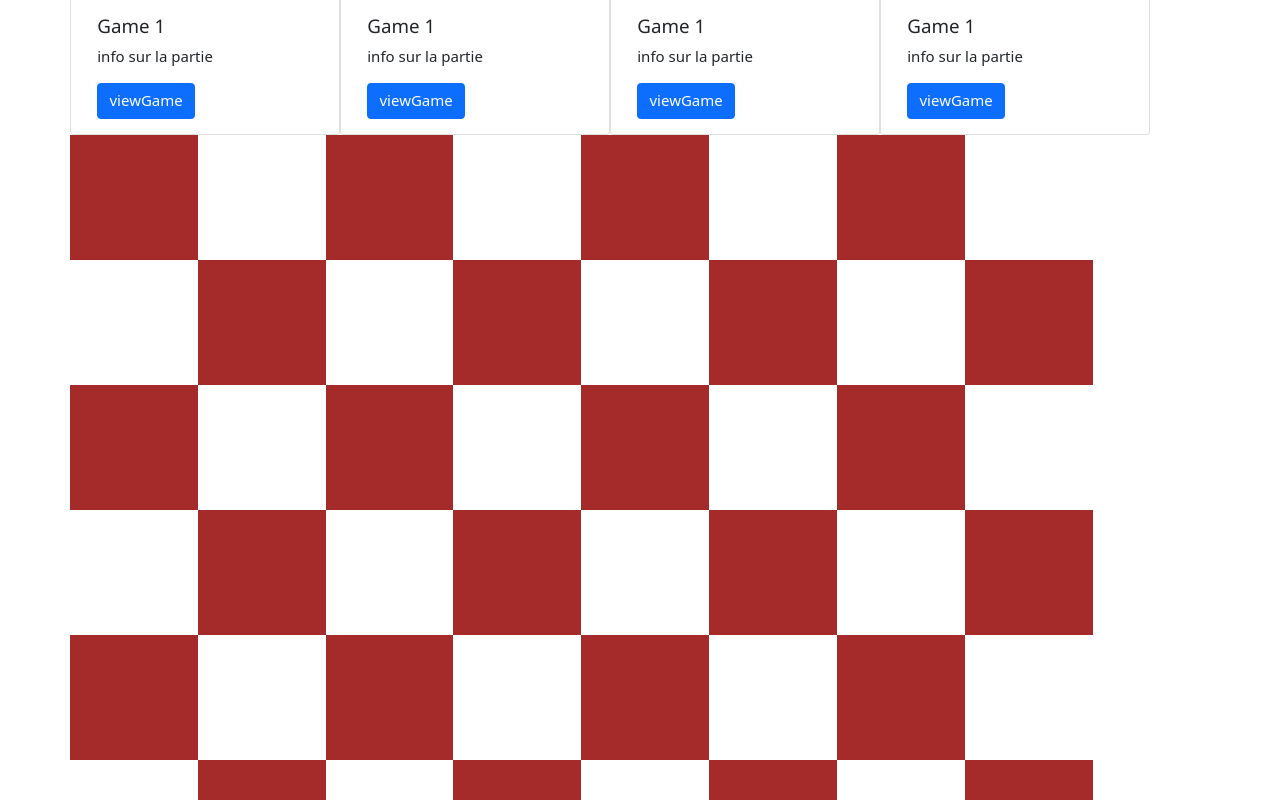
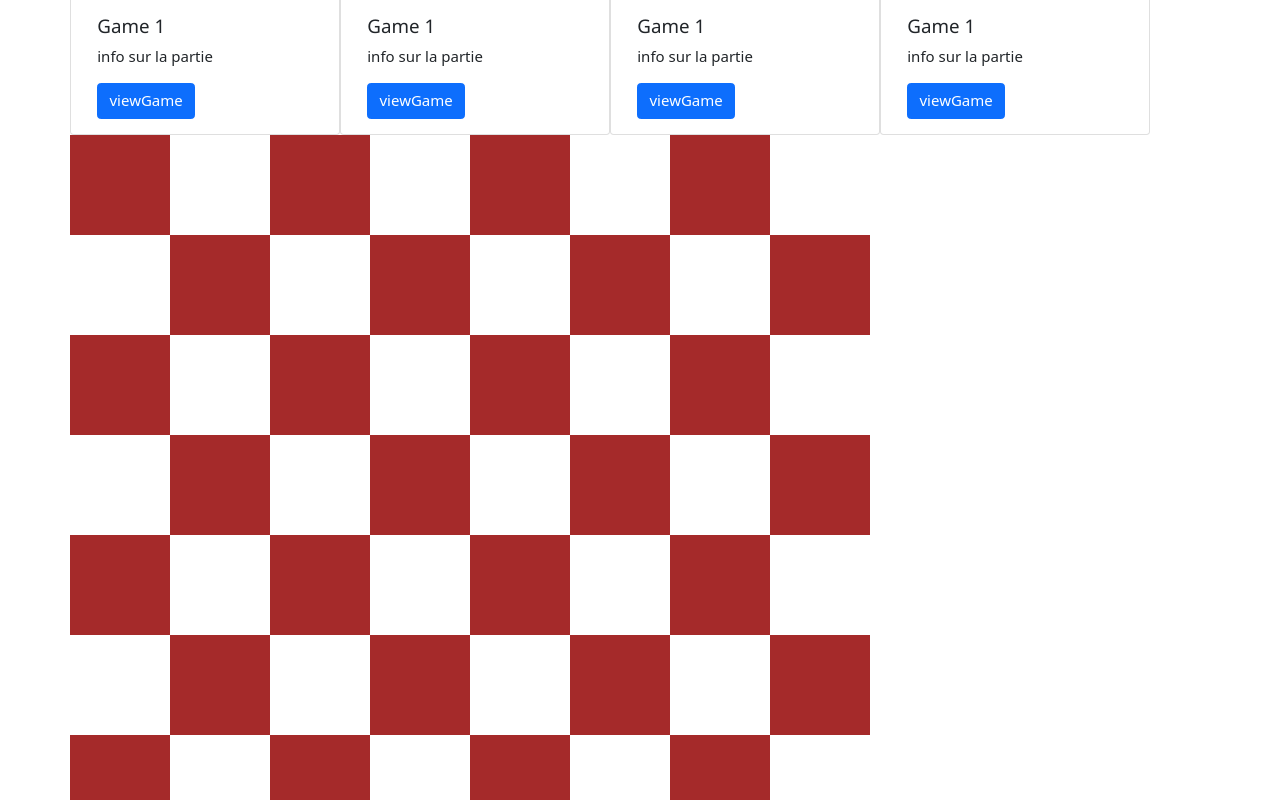
Before and after one commit to HE-Arc/AnalyChess, a Vue app in the folder analychess_front/: page /account in a window 1280 px wide. Shown: the part 940-1740 px from the top of the page. Built offline with nearby package versions, Linux system fonts and the light colour scheme.

Commit message:
ChessBoard size based on cell size

```diff
--- a/analychess_front/src/components/Board.vue
+++ b/analychess_front/src/components/Board.vue
@@ -30,19 +30,17 @@ export default {
 {
     display: flex;
     flex-direction: column;
-    width: 1000px;
-    height: 1000px;
 }
 
 .board > .row
 {
-    flex: 1;
     display: flex;
 }
 
 .board > .row > .cell
 {
-    flex: 1;
+    width: 100px;
+    height: 100px;
     background: white;
 }
 
--- a/analychess_front/src/views/Account.vue
+++ b/analychess_front/src/views/Account.vue
@@ -15,7 +15,6 @@
                 <button v-on:click="get_game">GET GAME</button>
                 <button v-on:click="put_game">PUT GAME</button>
                 <button v-on:click="del_game">DEL GAME</button>
-
             </div>
         <div class="container">
             <div class="row row-cols-4">
```
